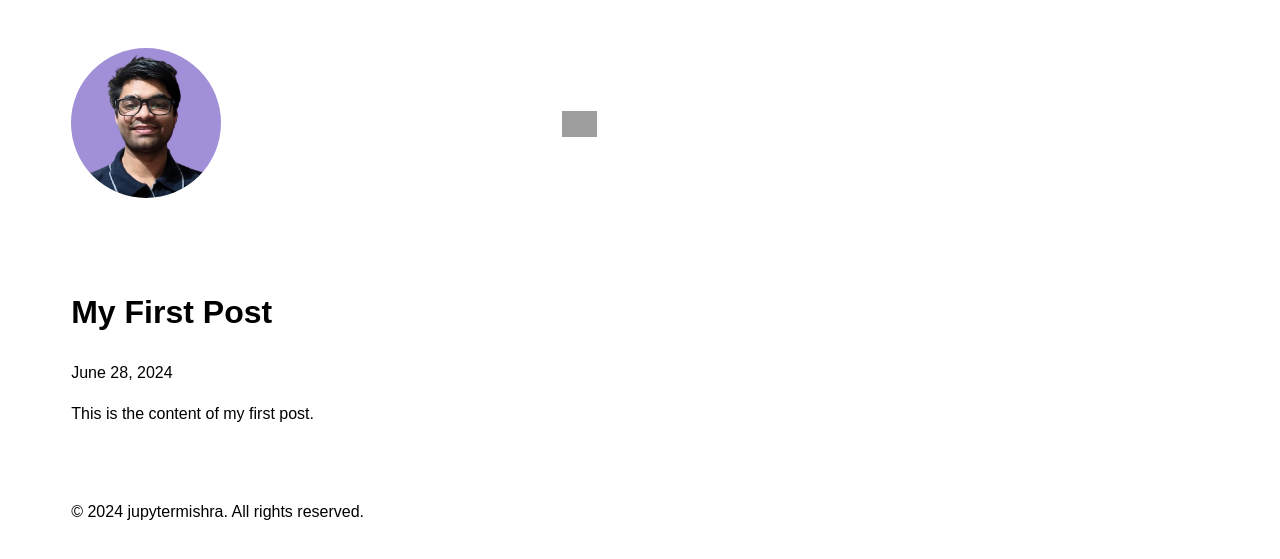
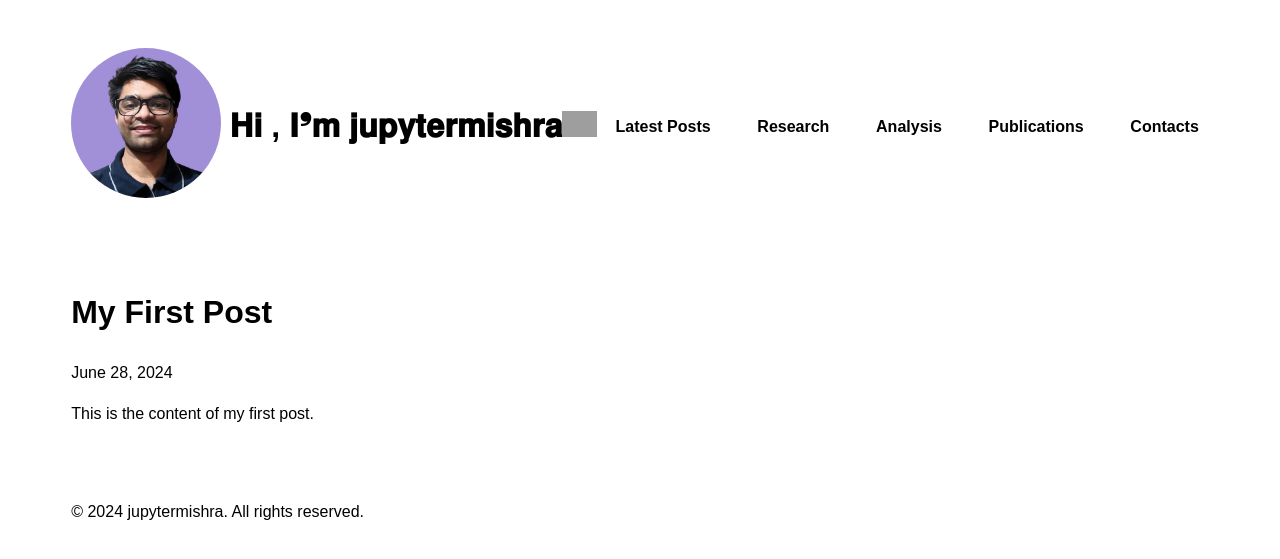
Before and after one commit to jupytermishra/jupytermishra.github.io, a Jekyll site: the page built from _posts/2024-06-28-my-first-post.md, in a window 1280 px wide. Shown: the top 559 px of the page. Built offline with Jekyll 4.4.1, drawn with Linux system fonts in a browser that asks for light colours; grey boxes are pictures that could not be loaded.

Commit message:
Update style.css

```diff
--- a/assets/css/style.css
+++ b/assets/css/style.css
@@ -12,7 +12,7 @@ body {
 }
 .main-header {
   background: ##ffffff ;
-  color: #fff;
+  color: #000;
   padding: 20px 0;
 }
 .main-header .container {
@@ -38,7 +38,7 @@ body {
   margin: 0 10px;
 }
 .main-header nav ul li a {
-  color: #fff;
+  color: #000;
   text-decoration: none;
   font-weight: bold;
 }
```
